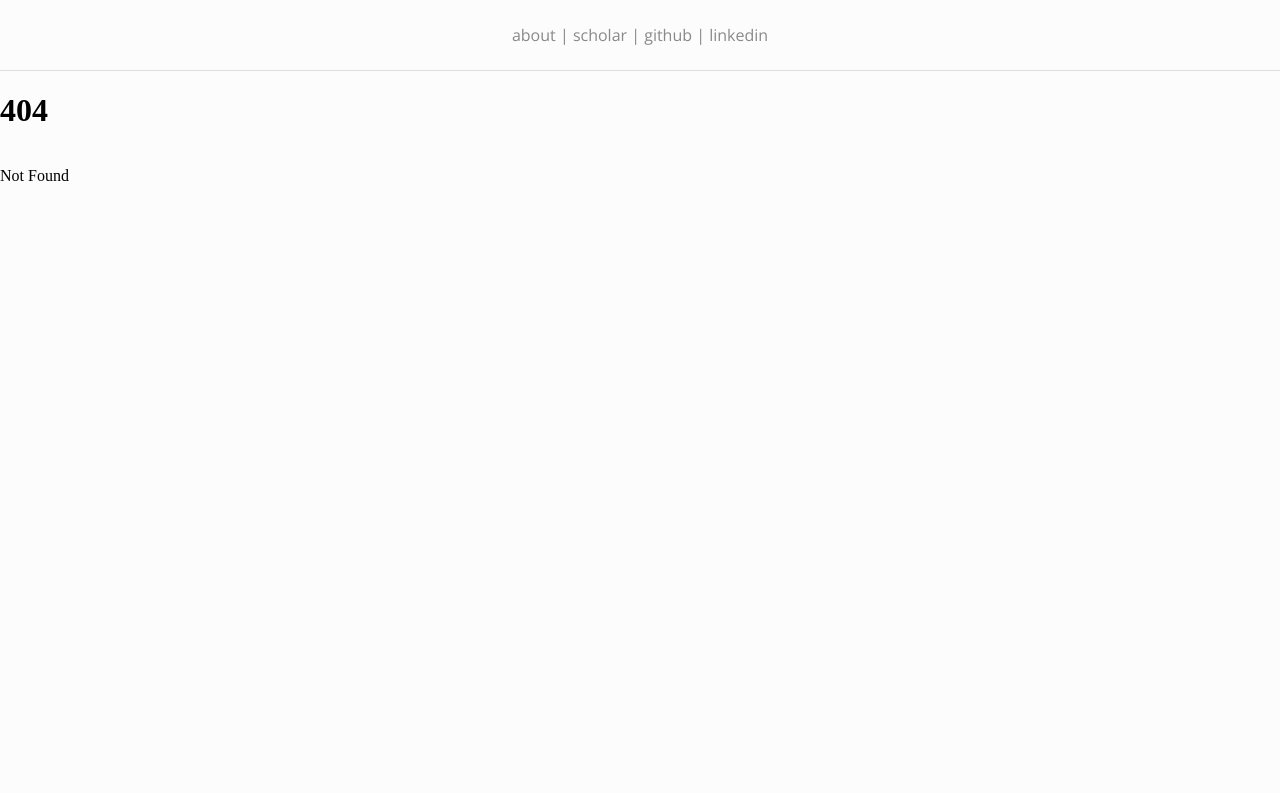
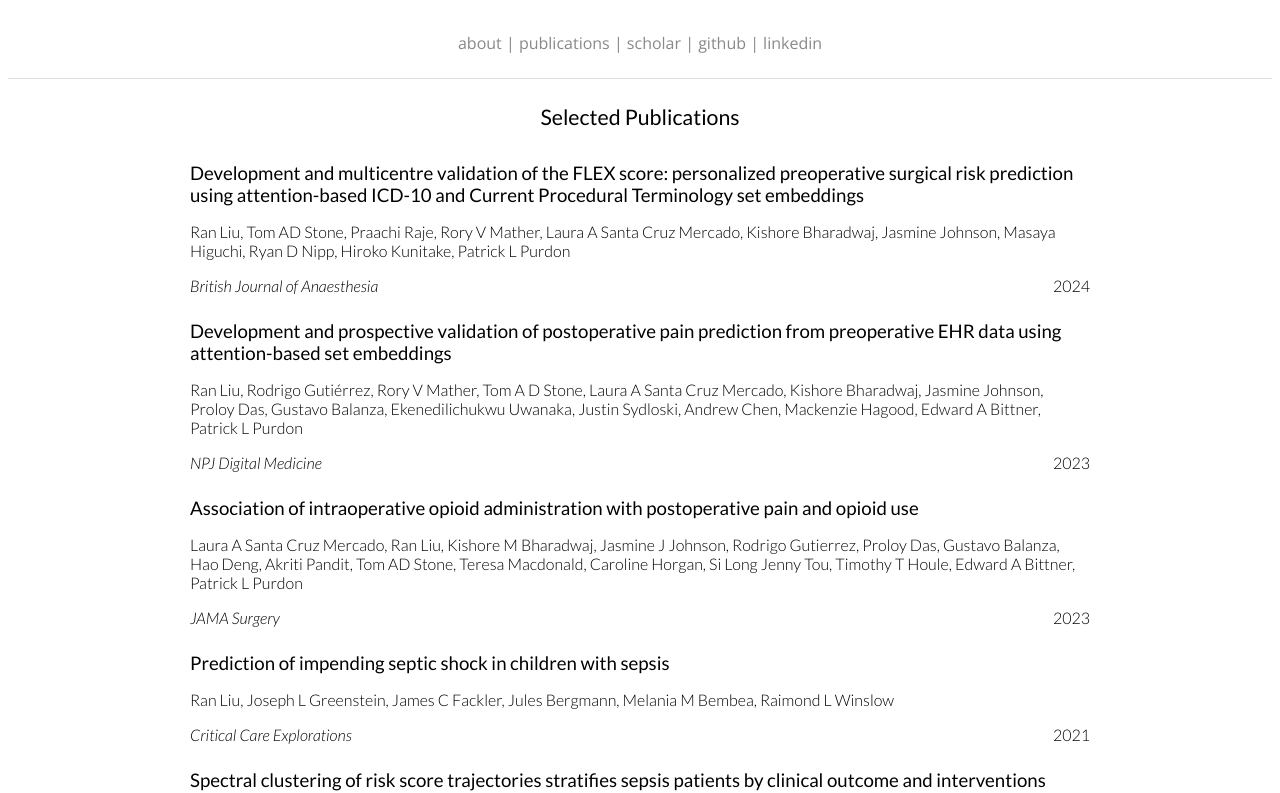
Before and after one commit to instigatorofawe/liuran-refresh, a SvelteKit app: page /publications in a window 1280 px wide. Before the commit this address had no page. Shown: the top 793 px of the page. Built offline with nearby package versions, Linux system fonts and the light colour scheme.

Commit message:
Add publications page

```diff
--- a/package.json
+++ b/package.json
@@ -22,6 +22,7 @@
 		"svelte-check": "^4.0.0",
 		"typescript": "^5.0.0",
 		"vite": "^5.0.3",
-		"vitest": "^2.0.4"
+		"vitest": "^2.0.4",
+		"yaml": "^2.6.0"
 	}
 }
--- a/src/routes/+layout.svelte
+++ b/src/routes/+layout.svelte
@@ -1,6 +1,42 @@
-<script>
-import './styles.css'
-</script>
+<style>
+body {
+    display: flex;
+    flex-direction: column;
+    min-height: 100vh;
+    margin: 0;
+    background-color: #fcfcfc;
+}
+
+.nav {
+    display: flex;
+    width: 100%;
+    height: 70px;
+    border-bottom: 1px solid #dedede;
+}
+
+.nav p {
+    font-family: "Open Sans";
+    color: #898989;
+    margin: auto auto;
+    padding: 0 12px 0 12px;
+}
+
+.nav a {
+    color: #898989;
+    text-decoration: none;
+}
+
+.nav a:hover {
+    color: #333333;
+    text-decoration: underline;
+}
+
+.page-container {
+    display: flex;
+    flex-direction: column;
+    min-height: calc(100vh - 71px);
+}
+</style>
 
 <svelte:head>
     <title>Ran Liu</title>
@@ -12,6 +48,7 @@ import './styles.css'
 <div class="nav">
     <p>
         <a href="/">about</a> |
+        <a href="/publications">publications</a> |
         <a href="https://scholar.google.com/citations?user=bshgBtkAAAAJ&hl=en">scholar</a> |
         <a href="https://github.com/instigatorofawe">github</a> |
         <a href="https://www.linkedin.com/in/rliu14/">linkedin</a>
--- /dev/null
+++ b/src/routes/publications/+page.svelte
@@ -0,0 +1,60 @@
+<script lang="ts">
+    import type { PageData } from './$types'
+    export let data: PageData;
+</script>
+
+<style>
+
+
+.publications {
+    font-family: "Lato";
+    margin: auto auto;
+    padding: 25px 25px 25px 25px;
+    max-width: 900px;
+}
+
+.publications h1 {
+    margin: 0 0 1.5em 0;
+    text-align: center;
+    font-size: 16pt;
+    font-weight: 400;
+}
+
+.publication {
+    margin-bottom: 25px;
+}
+
+.publication h2 {
+    font-size: 14pt;
+    font-weight: 400;
+}
+
+.publication h3 {
+    font-size: 12pt;
+    font-weight: 300;
+}
+
+.journal-name {
+    font-style: italic;
+    font-weight: 300;
+}
+
+.publication-year {
+    float: right;
+    font-weight: 300;
+}
+
+</style>
+
+<div class="publications">
+<h1>Selected Publications</h1>
+
+{#each data.publications as publication(publication.title)}
+<div class="publication">
+<h2>{publication.title}</h2>
+<h3>{publication.authors}</h3>
+<span class="journal-name">{publication.journal}</span><span class="publication-year">{publication.year}</span>
+</div>
+{/each}
+
+</div>
--- /dev/null
+++ b/src/routes/publications/+page.ts
@@ -0,0 +1,12 @@
+import type { PageLoad } from "./$types";
+import { parse } from 'yaml'
+
+export const load: PageLoad = async ({ fetch }) => {
+
+    let response = await fetch('../publications.yml')
+    let publications = parse(await response.text())
+
+    return {
+        publications: publications
+    }
+}
--- a/src/routes/styles.css
+++ /dev/null
@@ -1,36 +0,0 @@
-body {
-    display: flex;
-    flex-direction: column;
-    min-height: 100vh;
-    margin: 0;
-    background-color: #fcfcfc;
-}
-
-.nav {
-    display: flex;
-    width: 100%;
-    height: 70px;
-    border-bottom: 1px solid #dedede;
-}
-
-.nav p {
-    font-family: "Open Sans";
-    color: #898989;
-    margin: auto auto;
-}
-
-.nav a {
-    color: #898989;
-    text-decoration: none;
-}
-
-.nav a:hover {
-    color: #333333;
-    text-decoration: underline;
-}
-
-.page-container {
-    display: flex;
-    flex-direction: column;
-    min-height: calc(100vh - 70px);
-}
--- /dev/null
+++ b/static/publications.yml
@@ -0,0 +1,29 @@
+- title: "Development and multicentre validation of the FLEX score: personalized preoperative surgical risk prediction using attention-based ICD-10 and Current Procedural Terminology set embeddings"
+  authors: Ran Liu, Tom AD Stone, Praachi Raje, Rory V Mather, Laura A Santa Cruz Mercado, Kishore Bharadwaj, Jasmine Johnson, Masaya Higuchi, Ryan D Nipp, Hiroko Kunitake, Patrick L Purdon
+  journal: British Journal of Anaesthesia
+  year: 2024
+  url:
+- title: "Development and prospective validation of postoperative pain prediction from preoperative EHR data using attention-based set embeddings"
+  authors: Ran Liu, Rodrigo Gutiérrez, Rory V Mather, Tom A D Stone, Laura A Santa Cruz Mercado, Kishore Bharadwaj, Jasmine Johnson, Proloy Das, Gustavo Balanza, Ekenedilichukwu Uwanaka, Justin Sydloski, Andrew Chen, Mackenzie Hagood, Edward A Bittner, Patrick L Purdon
+  journal: NPJ Digital Medicine
+  year: 2023
+  url:
+- title: Association of intraoperative opioid administration with postoperative pain and opioid use
+  authors: Laura A Santa Cruz Mercado, Ran Liu, Kishore M Bharadwaj, Jasmine J Johnson, Rodrigo Gutierrez, Proloy Das, Gustavo Balanza, Hao Deng, Akriti Pandit, Tom AD Stone, Teresa Macdonald, Caroline Horgan, Si Long Jenny Tou, Timothy T Houle, Edward A Bittner, Patrick L Purdon
+  journal: JAMA Surgery
+  year: 2023
+  url:
+- title: Prediction of impending septic shock in children with sepsis
+  journal: Critical Care Explorations
+  authors: Ran Liu, Joseph L Greenstein, James C Fackler, Jules Bergmann, Melania M Bembea, Raimond L Winslow
+  year: 2021
+- title: Spectral clustering of risk score trajectories stratifies sepsis patients by clinical outcome and interventions received
+  authors: Ran Liu, Joseph L Greenstein, James C Fackler, Melania M Bembea, Raimond L Winslow
+  journal: eLife
+  year: 2020
+  url:
+- title: Data-driven discovery of a novel sepsis pre-shock state predicts impending septic shock in the ICU
+  authors: Ran Liu, Joseph L Greenstein, Stephen J Granite, James C Fackler, Melania M Bembea, Sridevi V Sarma, Raimond L Winslow
+  journal: Scientific Reports
+  year: 2019
+  url:
```
Also changed, not shown: src/routes/+page.svelte (+19 -3 lines), src/lib/images/bio.jpg (renamed from src/lib/bio.jpg), 1 other file (tests, documents, lock files or other folders).
